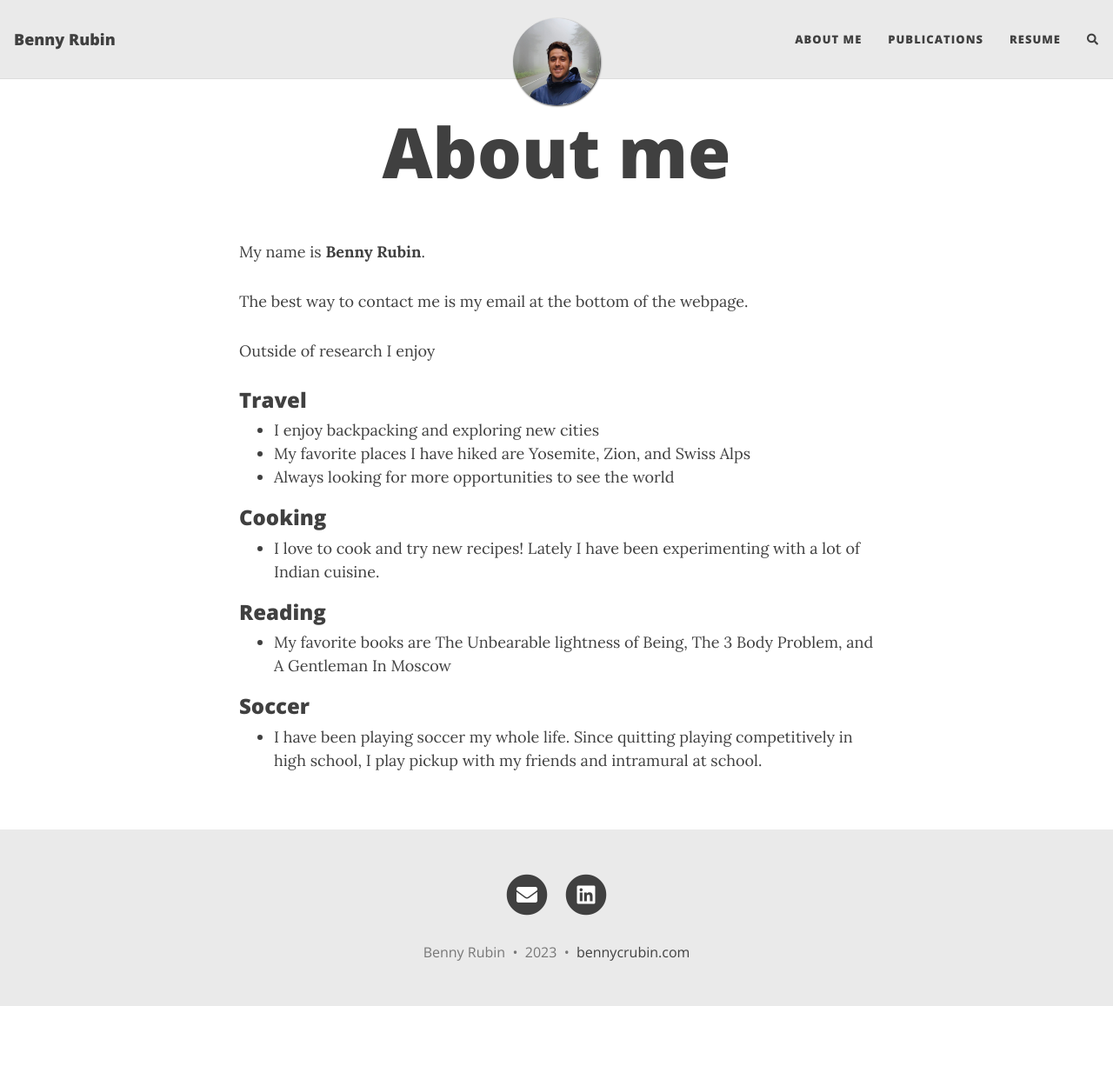
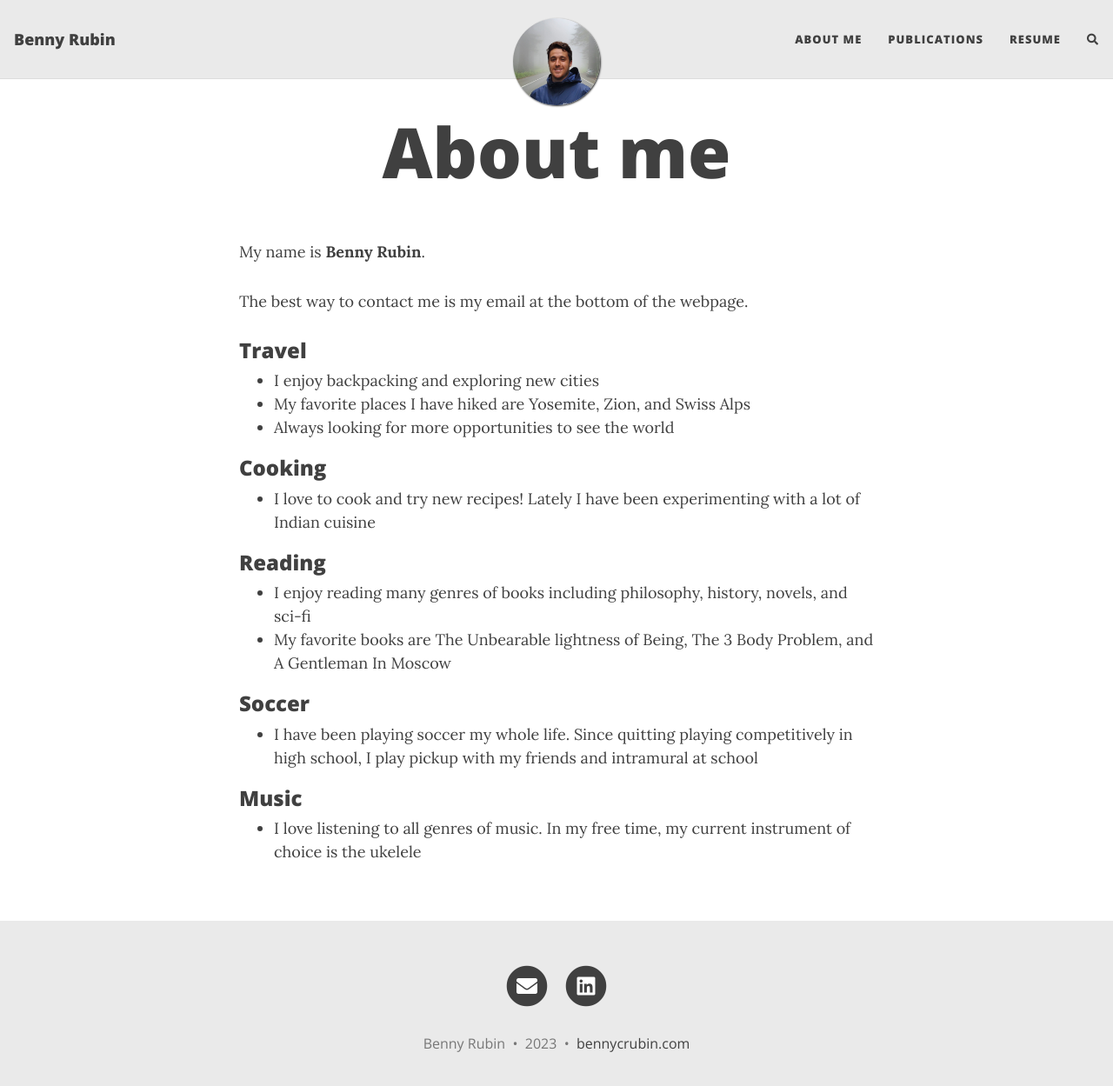
Before and after one commit to bennyrubin/bennyrubin.github.io, a Jekyll site: the page built from aboutme.md, in a window 1280 px wide and 1262 px high. Shown: the top 1249 px of the window at 87% size. Built offline with Jekyll 4.4.1, drawn with Linux system fonts in a browser that asks for light colours; nearby versions of some CDN libraries; comment, search, counter and statistics services are not loaded.

```diff
--- a/aboutme.md
+++ b/aboutme.md
@@ -9,17 +9,20 @@ My name is **Benny Rubin**.
 
 The best way to contact me is my email at the bottom of the webpage.
 
-Outside of research I enjoy
 ### Travel
 - I enjoy backpacking and exploring new cities
 - My favorite places I have hiked are Yosemite, Zion, and Swiss Alps
 - Always looking for more opportunities to see the world
 
 ### Cooking
-- I love to cook and try new recipes! Lately I have been experimenting with a lot of Indian cuisine.
+- I love to cook and try new recipes! Lately I have been experimenting with a lot of Indian cuisine
 
 ### Reading
+- I enjoy reading many genres of books including philosophy, history, novels, and sci-fi
 - My favorite books are The Unbearable lightness of Being, The 3 Body Problem, and A Gentleman In Moscow
 
 ### Soccer
-- I have been playing soccer my whole life. Since quitting playing competitively in high school, I play pickup with my friends and intramural at school.
+- I have been playing soccer my whole life. Since quitting playing competitively in high school, I play pickup with my friends and intramural at school
+
+### Music
+- I love listening to all genres of music. In my free time, my current instrument of choice is the ukelele
--- a/index.html
+++ b/index.html
@@ -19,7 +19,7 @@ techniques for networks. <br>
 
 I am also interested in terabit data center networking and host congestion. My work in this area focuses on building an
 understanding of the host networking stack overheads and datapaths. I am currently leading a project on a receiver
-driven transport protocol for effectively dealing with in-network and host interconnect congestion <br> I am very
+driven transport protocol for effectively dealing with in-network and host interconnect congestion. <br> I am very
 fortunate to be advised by <a href="https://www.cs.cornell.edu/~jnfoster/">Nate Foster</a> and <a
     href="https://www.cs.cornell.edu/~ragarwal/">Rachit Agarwal</a>.<br><br>
 
```
Also changed, not shown: other parts of index.html (+1 -1 lines), publications.md (+7 -0 lines).
